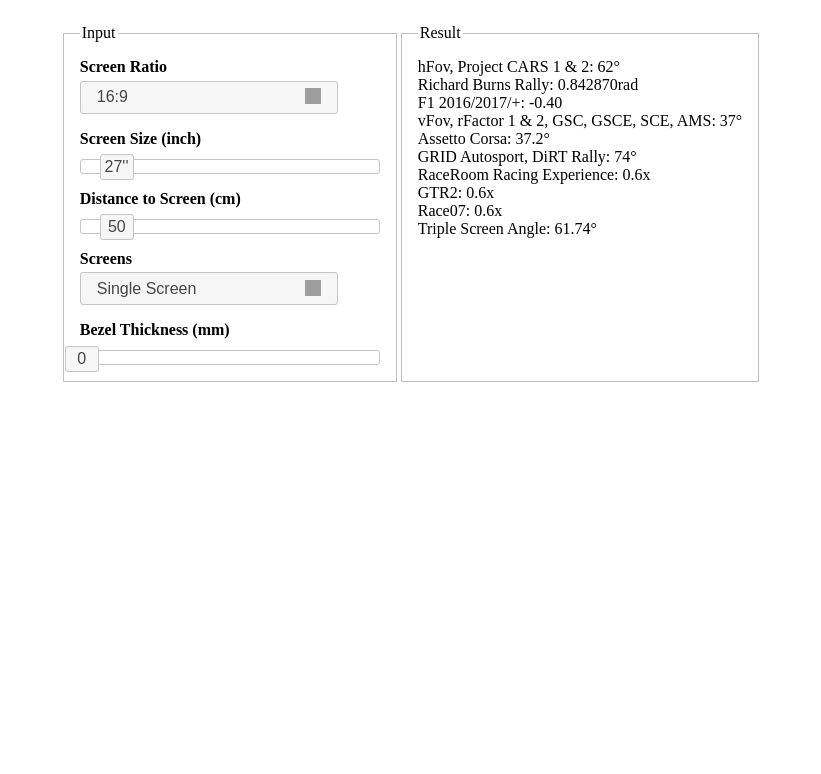
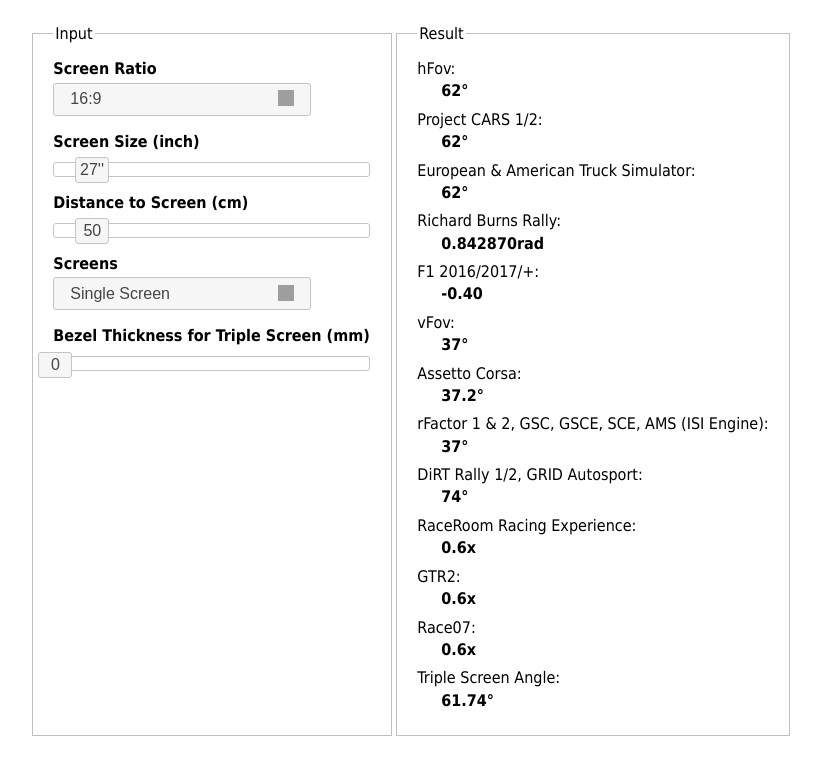
Before and after one commit to dinex86/FOV-Calculator, a plain HTML site: page index.html in a window 1280 px wide. Shown: the whole page, without its empty margins (229-1050 px from the left). Drawn offline with nearby package versions, Linux system fonts and the light colour scheme; grey boxes are pictures that could not be loaded.

Commit message:
Added some game names, improved result styling, ignored bezel width for single screen setups

```diff
--- a/index.html
+++ b/index.html
@@ -44,7 +44,7 @@
 			  <option value="3">Triple Screens</option>
 			</select>
 
-			<label for="bezelSlider">Bezel Thickness (mm)</label>
+			<label for="bezelSlider">Bezel Thickness for Triple Screen (mm)</label>
 			<div id="bezelSlider">
 				<div id="bezel-handle" class="ui-slider-handle myhandle"></div>
 			</div>
--- a/script.js
+++ b/script.js
@@ -1,6 +1,16 @@
 var allGames = {
 	'hfov': {
-		"hFov, Project CARS 1 & 2": {
+		"hFov": {
+			decimals: 0,
+			factor: 1
+		},
+		"Project CARS 1/2": {
+			min: 35,
+			max: 180,
+			decimals: 0,
+			factor: 1
+		},
+		"European & American Truck Simulator": {
 			min: 35,
 			max: 180,
 			decimals: 0,
@@ -27,9 +37,7 @@
 		}
 	},
 	'vfov' : {
-		"vFov, rFactor 1 & 2, GSC, GSCE, SCE, AMS": {
-			min: 10,
-			max: 100,
+		"vFov": {
 			decimals: 0,
 			factor: 1
 		},
@@ -39,7 +47,13 @@
 			decimals: 1,
 			factor: 1
 		},
-		"GRID Autosport, DiRT Rally": {
+		"rFactor 1 & 2, GSC, GSCE, SCE, AMS (ISI Engine)": {
+			min: 10,
+			max: 100,
+			decimals: 0,
+			factor: 1
+		},
+		"DiRT Rally 1/2, GRID Autosport": {
 			min: 10,
 			max: 115,
 			decimals: 0,
@@ -155,10 +169,9 @@
 	var screensizeDiagonal = parseFloat($('#screensize').val()) * 2.54;
 	var distanceToScreenInCm = parseFloat($('#distance').val());
 	var bezelThickness = parseFloat($('#bezel').val()) / 10 * 2;
-	var numberOfScreens = 1;
 
 	var height = Math.sin(Math.atan(y/x)) * screensizeDiagonal;
-	var width = Math.cos(Math.atan(y/x)) * screensizeDiagonal + bezelThickness;
+	var width = Math.cos(Math.atan(y/x)) * screensizeDiagonal + (screens > 1 ? bezelThickness : 0);
 
 	var hAngle = _calcAngle(width, distanceToScreenInCm);
 	var vAngle = _calcAngle(height, distanceToScreenInCm);
@@ -203,8 +216,8 @@
 			}
 
 			// Check min/max.
-			value = Math.max(value, game.min);
-			value = Math.min(value, game.max);
+			value = game.min ? Math.max(value, game.min) : value;
+			value = game.max ? Math.min(value, game.max) : value;
 
 			// Final calculations.
 			if (calcGroup.indexOf('hfovrad') != -1) {
@@ -213,7 +226,10 @@
 
 			// Output.
 			var base = Math.pow(10, game.decimals);
-			html += '<li>' + gameName + ': ' + (Math.round(value * base) / base).toFixed(game.decimals) + unit + '</li>';
+			html += '<li>';
+			html += '<span>' + gameName + '</span>';
+			html += '<span>' + (Math.round(value * base) / base).toFixed(game.decimals) + unit + '</span></li>';
+			html += '</li>';
 		}
 	}
 
--- a/style.css
+++ b/style.css
@@ -1,5 +1,5 @@
 body{
-	font-family: "OpenSans", open-sans;
+	font-family: "OpenSans", open-sans, Tahoma;
 	margin: 3vmin;
 }
 
@@ -35,7 +35,7 @@
 
 fieldset {
 	border: 1px solid silver;
-	padding: 1em;
+	padding: 1em 1.3em;
 	min-width: 300px;
 }
 
@@ -44,3 +44,22 @@
 	padding: 0;
 	list-style-type: none;
 }
+
+ul li {
+	margin-bottom: 0.6em;
+	display: grid;
+}
+
+ul li span:first-child {
+	display: block;
+	margin-bottom: 0.2em;
+}
+
+ul li span:first-child::after {
+	content: ':';
+}
+
+ul li span:last-child {
+	font-weight: bold;
+	padding-left: 1.5em;
+}
```
